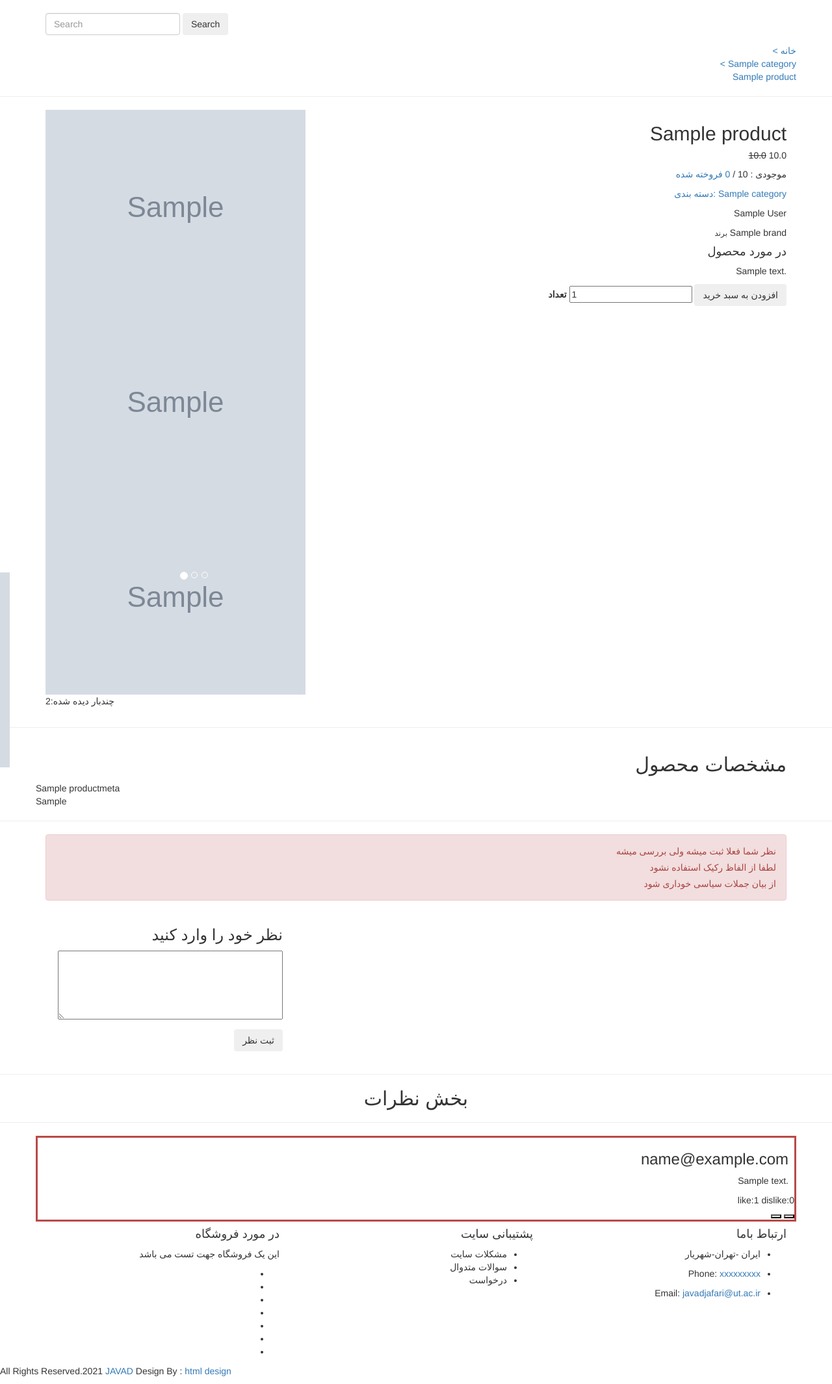
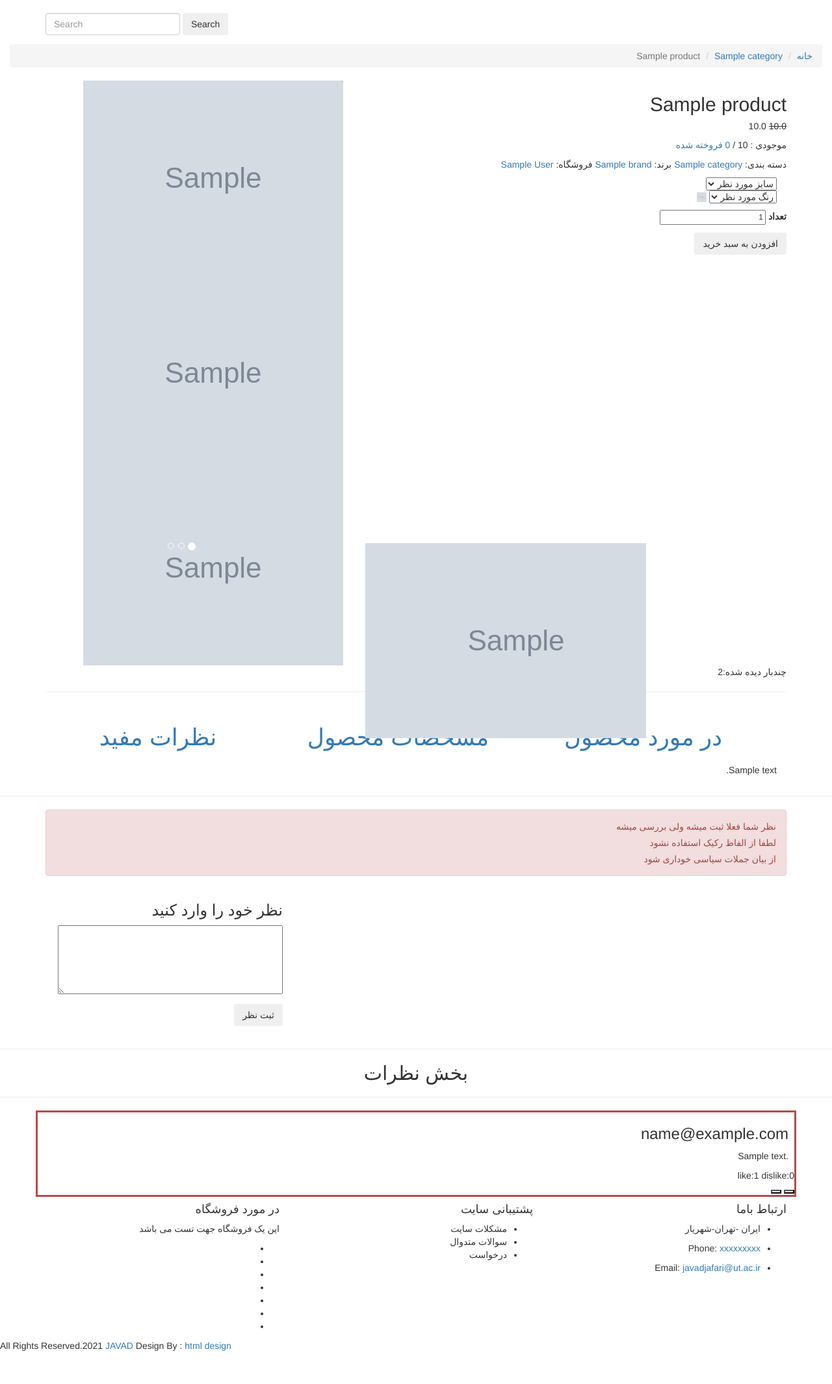
Before and after one commit to javad-jafari/eshop, a Django app: a page that uses templates/product.html in a window 1280 px wide. Shown: the part 252-2382 px from the top of the page at 65% size. After the commit the page ends 2331 px from the top, so only its background shows below. Run offline with Django 3.2, Linux system fonts and the light colour scheme; a user stored in the database is signed in; tables that the repository leaves empty hold one stand-in row (values such as "Sample post"); grey boxes marked "Sample" are stand-in pictures; some libraries are stand-ins or nearby versions.

Commit message:
add color and size model to product paginate now work

```diff
--- a/Orders/admin.py
+++ b/Orders/admin.py
@@ -29,7 +29,7 @@
 
 @admin.register(BasketItem)
 class BasketItemAdmin(admin.ModelAdmin):
-    list_display = ('basket', 'shop_product','quantity','price')
+    list_display = ('basket', 'shop_product', 'quantity', 'price', 'size', 'color')
     search_fields = ('basket',)
     list_filter = ('basket',)
 
--- a/Orders/models.py
+++ b/Orders/models.py
@@ -72,6 +72,8 @@
 
     quantity = models.PositiveIntegerField(_('quantity'), default=1)
     price = models.PositiveIntegerField(_('price'), default=0)
+    color = models.CharField(_('color'),max_length=25)
+    size = models.CharField(_('size'),max_length=25)
     create_at = models.DateTimeField(_('create at'), auto_now_add=True)
     update_at = models.DateTimeField(_('update at'), auto_now=True)
 
--- a/Orders/views.py
+++ b/Orders/views.py
@@ -43,13 +43,15 @@
         product_id = new_basket_form.cleaned_data.get('product_id')
         shop_id = new_basket_form.cleaned_data.get('shop_id')
         quantity = new_basket_form.cleaned_data.get('quantity')
+        size = request.POST.get('size')
+        color = request.POST.get('color')
         if quantity < 0:
             quantity = 1
         shop_product = ShopProduct.objects.get(product_id=product_id, shop_id=shop_id)
         if basket.itemsbasket.filter(shop_product_id=shop_product.id).exists():
             pass
         else:
-            basket.itemsbasket.create(shop_product_id=shop_product.id, price=shop_product.price, quantity=quantity)
+            basket.itemsbasket.create(shop_product_id=shop_product.id, price=shop_product.price, quantity=quantity ,size=size, color =color)
         return redirect('basketlist')
 
     return redirect('/')
--- a/Products/views.py
+++ b/Products/views.py
@@ -8,7 +8,7 @@
 
 from Orders.forms import BasketDetailForm
 from Products.forms import CommentForm
-from Products.models import Product, ShopProduct, Comment, like, ProductMeta
+from Products.models import Product, ShopProduct, Comment, like, ProductMeta,Size,Color
 from Products.models import Category
 import json
 from django.db import transaction
@@ -36,6 +36,8 @@
         slug2 = self.kwargs.get('shop_slug')
         context["comments"] = Comment.objects.filter()
         context["metas"] = ProductMeta.objects.filter(product__slug=self.kwargs.get('product_slug'))
+        context["sizes"] = Size.objects.filter(shopproduct__product__slug=slug1,shopproduct__shop__slug=slug2)
+        context["colores"] = Color.objects.filter(shopproduct__product__slug=slug1,shopproduct__shop__slug=slug2)
         item = get_object_or_404(ShopProduct, product__slug=slug1, shop__slug=slug2)
         context['form'] = CommentForm()
         context['basketform'] = BasketDetailForm(initial={'product_id': item.product_id, 'shop_id': item.shop_id})
@@ -43,18 +45,18 @@
 
 
 class CategoryDetailView(ListView):
-    model = ShopProduct
+    # model = ShopProduct
     template_name = 'category.html'
-    paginate_by = 6
+    paginate_by = 1
+    context_object_name = "shopproducts"
+    def get_queryset(self):
 
-    def get_context_data(self, **kwargs):
-        context = super().get_context_data(**kwargs)
         slug = self.kwargs.get('category_slug')
         category = get_object_or_404(Category.objects.filter(), slug=slug)
-        context["shopproducts"] = ShopProduct.objects.filter(
+        return ShopProduct.objects.filter(
             Q(product__category=category) | Q(product__category__parent=category))
 
-        return context
+
 
 
 @csrf_exempt
--- a/templates/category.html
+++ b/templates/category.html
@@ -212,11 +212,11 @@
     <!-- End Shop Page -->
 
     <div class="container">
-        <nav aria-label="Page navigation example">
+        <nav aria-label="Page navigation example" class="d-flex justify-content-center my-5">
             <ul class="pagination">
                 {% if page_obj.has_previous %}
                     <li class="page-item"><a class="page-link" href="?page={{ page_obj.previous_page_number }}">
-                        Previous</a></li>
+                        قبلی</a></li>
                 {% endif %}
 
                 {% for i in page_obj.paginator.page_range %}
@@ -235,7 +235,7 @@
 
                 {% if page_obj.has_next %}
                     <li class="page-item"><a class="page-link" href="?page={{ page_obj.next_page_number }}">
-                        Next</a></li>
+                        بعدی</a></li>
                 {% endif %}
             </ul>
         </nav>
--- a/templates/product.html
+++ b/templates/product.html
@@ -5,27 +5,27 @@
 {% block content %}
 
 
-    <div class=" bg-white text-right co-12">
 
-        <div class="container" dir="rtl">
-            <div class="row text-primary">
-                <div><a href="{% url 'home' %}">
-                    خانه ></a>
-                </div>
-                <div>
-                    <a href="{{ product.product.category.get_absolute_url }}">
-                        {{ product.product.category.name }} >
-                    </a>
-                </div>
-                <div>{{ product.product.name }}</div>
-            </div>
+    <!-- Breadcrumb Start -->
+    <div class="breadcrumb-wrap" dir='rtl'>
+        <div class="container-fluid">
+            <ul class="breadcrumb">
+                <li class="breadcrumb-item"><a href="{% url 'home' %}">خانه</a></li>
+                <li class="breadcrumb-item"><a
+                        href="{{ product.product.category.get_absolute_url }}">{{ product.product.category.name }}</a>
+                </li>
+                <li class="breadcrumb-item active">{{ product.product.name }}</li>
+            </ul>
+        </div>
+    </div>
+    <!-- Breadcrumb End -->
 
-        </div>
-        <hr>
-    </div>
+
+
+
     <div>
         <!-- Start Shop Detail  -->
-        <div class="shop-detail-box-main">
+        <div class="shop-detail-box-main" dir='rtl'>
             <div class="container">
                 <div class="row">
                     <div class="col-xl-5 col-lg-5 col-md-6">
@@ -71,28 +71,55 @@
                             </h5>
                             <p class="available-stock"><span> موجودی : {{ product.quantity }} / <a href="#">{{ 0 }} فروخته شده </a></span>
                             </p>
-                            <a href="{{ product.product.category.get_absolute_url }}">
-                                <p> دسته بندی: {{ product.product.category }} </p>
 
-                            </a>
+                            <p> دسته بندی:
+                                <a href="{{ product.product.category.get_absolute_url }}">
+                                    {{ product.product.category }}</a>
 
-                            <p>{{ product.shop.name }}</p>
-                            <p>
-                                <small>برند</small>
-                                {{ product.product.brand }}
+                                برند:
+                                <a href="#">{{ product.product.brand }}</a>
+
+                                فروشگاه:
+                                <a href="{% url 'shop_detail' product.shop.slug %}">{{ product.shop.name }}</a>
                             </p>
-                            <h4>در مورد محصول</h4>
-                            <p>{{ product.product.detail|safe|truncatewords:15 }}</p>
 
 
                             <form method="post" action="{% url 'addbasketitem' %}">
                                 {% csrf_token %}
                                 {{ basketform.product_id }}
                                 {{ basketform.shop_id }}
+
+                                <div class='container'>
+
+
+                                    <select class="form-select" name="size" aria-label="Default select example">
+
+                                        <option selected>سایز مورد نظر</option>
+                                        {% for size in sizes %}
+                                            <option value="{{ size }}">{{ size }}</option>
+                                        {% endfor %}
+                                    </select>
+                                    <p>
+                                        <select class="form-select" name="color" aria-label="Default select example">
+                                            <option selected>رنگ مورد نظر</option>
+                                            {% for color in colores %}
+                                                <option value="{{ color }}">
+                                                    {{ color }}
+                                                </option>
+                                            {% endfor %}
+                                        </select>
+                                        {% for color in colores %}
+                                            <img src="{{ color.image.url }}" alt="G" width="15" height="15">
+                                        {% endfor %}
+                                    </p>
+                                </div>
                                 <div class="price-box-bar">
-                                    <label>تعداد</label>
 
+                                    <p><label>تعداد</label>
+                                        <span class='small'>
                                     {{ basketform.quantity }}
+                                    </span>
+                                    </p>
 
                                     <button type="submit" class="btn btn-outline-danger p-2"> افزودن به سبد خرید
                                     </button>
@@ -106,22 +133,62 @@
 
                 <p> چندبار دیده شده:{{ product.product.seen }}</p>
 
+
+                <hr>
+                <div>
+                    <div class="row ">
+                        <div class="col-lg-12">
+                            <ul class="nav nav-pills nav-justified">
+                                <li class="nav-item">
+                                    <a class="nav-link active" data-toggle="pill" href="#description"><h1>در مورد
+                                        محصول</h1></a>
+                                </li>
+                                <li class="nav-item">
+                                    <a class="nav-link" data-toggle="pill" href="#specification"><h1>مشخصات محصول</h1>
+                                    </a>
+                                </li>
+                                <li class="nav-item">
+                                    <a class="nav-link" data-toggle="pill" href="#reviews"><h1> نظرات مفید </h1></a>
+                                </li>
+                            </ul>
+
+                            <div class="tab-content">
+                                <div id="description" class="container my-5 text-right tab-pane active">
+
+                                    <p>{{ product.product.detail|safe }}</p>
+                                </div>
+                                <div id="specification" class="container tab-pane fade">
+                                    <ul class="list-group my-5">
+                                        {% for meta in metas %}
+                                            <li class="list-group-item list-group-item-light">
+                                                <div class="row">
+                                                    <div class="mx-5"><h2>{{ meta.label }}</h2></div>
+                                                    <div class="mx-5"><h2>{{ meta.value }}</h2></div>
+
+                                                </div>
+                                                <hr>
+                                            </li>
+                                        {% endfor %}
+                                    </ul>
+
+
+                                </div>
+                                <div id="reviews" class="container tab-pane fade">
+
+
+                                </div>
+                            </div>
+                        </div>
+                    </div>
+                </div>
+
+
             </div>
         </div>
         <!-- End Cart -->
         <hr>
-        <div class="container">
-            <h2 class="text-right">مشخصات محصول</h2>
-            {% for meta in metas %}
-                <div class="row">
-                    <div class="mx-5">{{ meta.label }}</div>
-                    <div class="mx-5">{{ meta.value }}</div>
-                </div>
-            {% endfor %}
 
-        </div>
 
-        <hr>
         <div class="container d-flex" dir="rtl">
 
             {% if request.user.is_authenticated %}
```
Also changed, not shown: Products/admin.py (+9 -1 lines), Products/models.py (+24 -0 lines), templates/order/basketlist.html (+11 -7 lines), Orders/migrations/0004_auto_20210313_1531.py (added), Products/migrations/0003_auto_20210313_0217.py (added).
